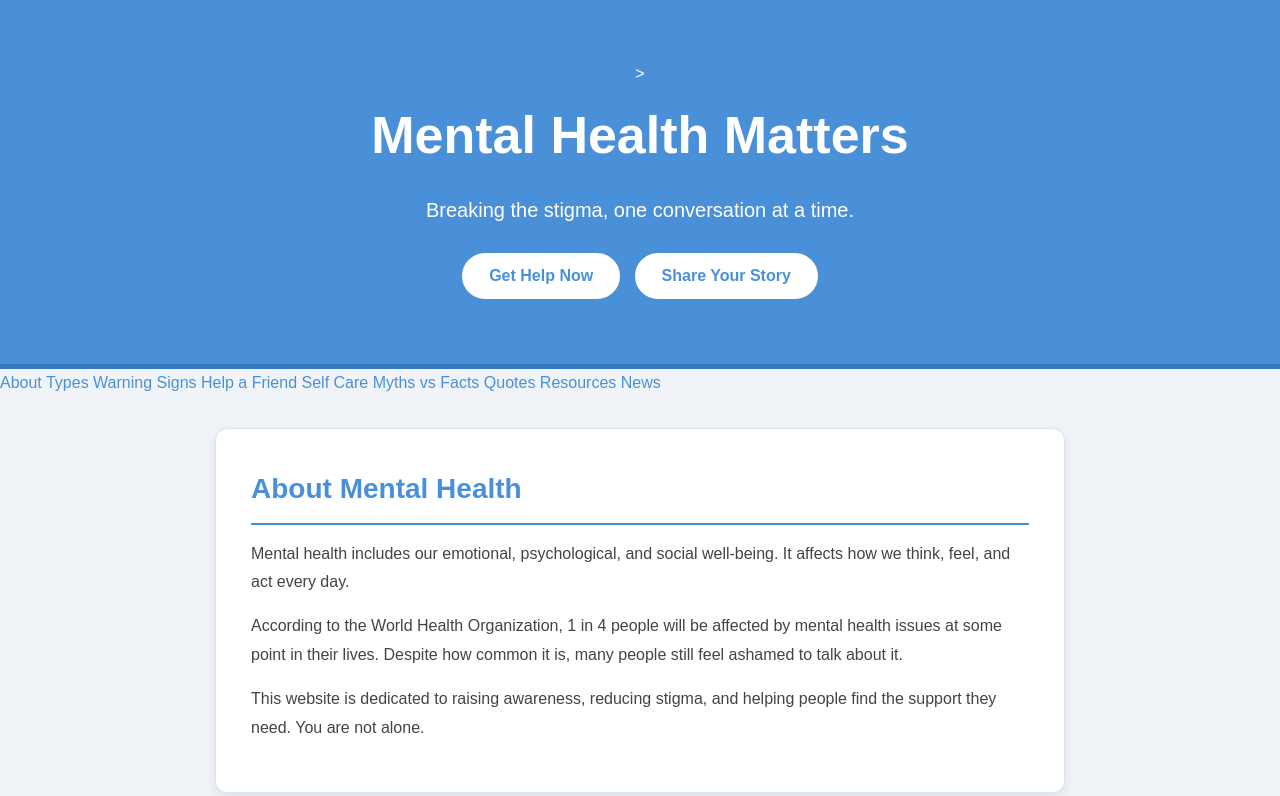
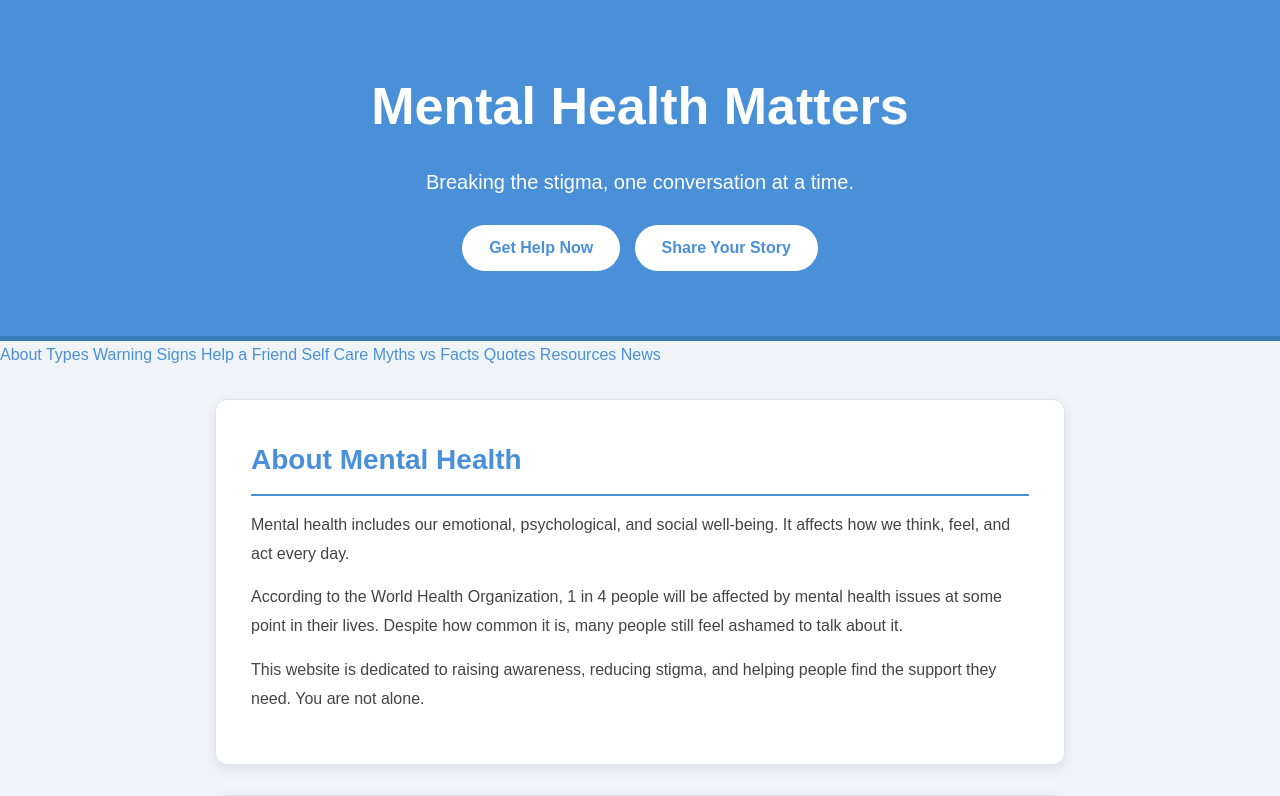
Before and after one commit to DuyenNguyen633/DuyenNguyen_AdvocacyProject, a plain HTML site: page index.html in a window 1280 px wide. Shown: the top 796 px of the page. Drawn offline with Linux system fonts and the light colour scheme.

Commit message:
Add files via upload

```diff
--- a/index.html
+++ b/index.html
@@ -11,7 +11,7 @@
 <body>
 
     <!-- Header Section -->
-    <header id="main-header">>
+    <header id="main-header">
         <h1>Mental Health Matters</h1>
         <h3>Breaking the stigma, one conversation at a time.</h3>
         <button class="btn">Get Help Now</button>
```
